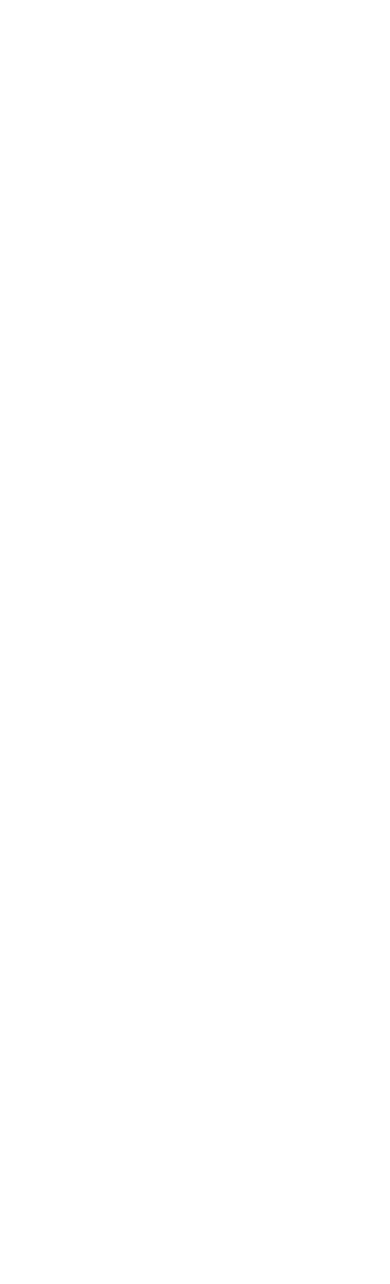
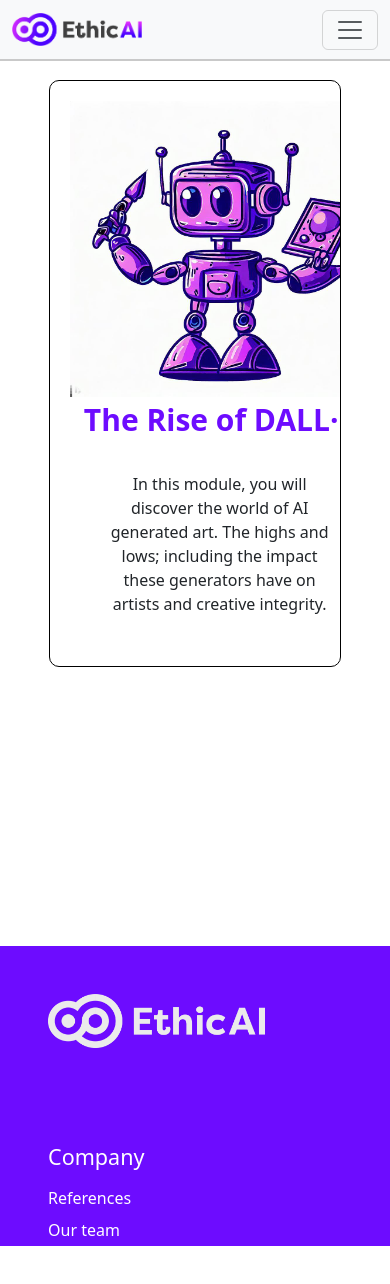
Before and after one commit to harslash/EthicAI, a Vue app in the folder project/ethicai-spa/: page /chatbots in a window 390 px wide. Shown: the top 1284 px of the page. Before the commit the page ends 844 px from the top, so only its background shows below. Built offline with nearby package versions, Linux system fonts and the light colour scheme.

Commit message:
Set up routing for chatbots module pages

```diff
--- a/project/ethicai-spa/src/components/pages/chatbots-page-1.vue
+++ b/project/ethicai-spa/src/components/pages/chatbots/chatbots-overview-page.vue
@@ -1,21 +1,25 @@
 <template>
-    <nav-bar />
+    <nav-bar/>
     <div class="container-fluid page-container">
         <div class="row h-100">
-
+            <div class="col-md-12">
+                <module-overview></module-overview>
+            </div>
         </div>
     </div>
-    <page-footer />
+    <page-footer/>
 </template>
 
 <script lang="ts">
-import { defineComponent, ref } from 'vue';
-import NavBar from '../reusable/nav-bar.vue';
-import PageFooter from '../reusable/page-footer.vue';
+
+import { defineComponent} from 'vue';
+import NavBar from '../../reusable/nav-bar.vue'
+import PageFooter from '../../reusable/page-footer.vue';
+import ModuleOverview from '../../reusable/module_overview.vue';
 
 
 export default defineComponent({
-    name: 'ChatbotsPage1',
+    name: 'ChatbotsOverviewPage',
     data() {
         return {
 
@@ -26,7 +30,8 @@ export default defineComponent({
     },
     components: {
         'nav-bar': NavBar,
-        'page-footer': PageFooter
+        'page-footer': PageFooter,
+        'module-overview': ModuleOverview
     }
 });
 </script>
--- /dev/null
+++ b/project/ethicai-spa/src/components/pages/chatbots/chatbots-page-1.vue
@@ -0,0 +1,40 @@
+<template>
+    <nav-bar/>
+    <div class="container-fluid page-container text-center">
+        <div class="row h-100">
+            <h1>The Age of Chatbots</h1>
+        </div>
+    </div>
+    <page-footer/>
+</template>
+
+<script lang="ts">
+import { defineComponent } from 'vue';
+import NavBar from '../../reusable/nav-bar.vue';
+import PageFooter from '../../reusable/page-footer.vue';
+
+
+export default defineComponent({
+    name: 'ChatbotsPage1',
+    data() {
+        return {
+        }
+    },
+    methods: {
+
+    },
+    components: {
+        'nav-bar': NavBar,
+        'page-footer': PageFooter
+    }
+});
+</script>
+
+<style scoped>
+@import url('https://fonts.googleapis.com/css2?family=Open+Sans:wght@700&display=swap');
+
+.container-fluid.page-container {
+    height: 105vh;
+    margin-top: 60px;
+}
+</style>
--- a/project/ethicai-spa/src/components/reusable/module_overview.vue
+++ b/project/ethicai-spa/src/components/reusable/module_overview.vue
@@ -31,7 +31,7 @@
 </template>
 
 <script lang="ts">
-import { defineComponent, DefineComponent } from 'vue';
+import { defineComponent} from 'vue';
 export default defineComponent ({
   name: 'ModuleOverview',
   methods: {
--- a/project/ethicai-spa/src/router/index.ts
+++ b/project/ethicai-spa/src/router/index.ts
@@ -1,5 +1,5 @@
 import { createRouter, createWebHistory, RouteRecordRaw } from 'vue-router';
-import LandingView from '../views/LandingView.vue'
+// import LandingView from '../views/LandingView.vue'
 import LoginView from '../views/LoginView.vue';
 
 const routes: Array<RouteRecordRaw> = [
@@ -25,17 +25,14 @@ const routes: Array<RouteRecordRaw> = [
     component: () => import(/* webpackChunkName: "about" */ '../views/ReferencesView.vue')
   },
   {
-  path: '/chatbots',
-  component: () => import(/* webpackChunkName: "dashboard" */ '../views/modules/chatbots/ChatbotsOverviewView.vue'),
-  children: [
-    {
-      path: 'the-age-of-chatbots',
-      name: 'the-age-of-chatbots',
-      component: () => import(/* webpackChunkName: "dashboard-profile" */ '../views/modules/chatbots/ChatbotsPageOneView.vue')
-    },
-  ]
-}
-
+    path: '/chatbots',
+    component: () => import('../views/modules/chatbots/ChatbotsOverviewView.vue'),
+  },
+  {
+    path: '/chatbots/the-age-of-chatbots',
+    name: 'the-age-of-chatbots',
+    component: () => import('../views/modules/chatbots/ChatbotsPageOneView.vue'),
+  },
 ]
 
 const router = createRouter({
--- a/project/ethicai-spa/src/views/modules/chatbots/ChatbotsOverviewView.vue
+++ b/project/ethicai-spa/src/views/modules/chatbots/ChatbotsOverviewView.vue
@@ -1,13 +1,15 @@
 <template>
     <div class="chatbots-overview">
-    <router-view></router-view>
+       <module-overview-page></module-overview-page>
     </div>
 </template>
 
 <script lang="ts">
+import ModuleOverviewPage from '../../../components/pages/chatbots/chatbots-overview-page.vue';
 export default {
     name: 'ChatbotsModuleOverviewView',
     components: {
+        'module-overview-page': ModuleOverviewPage
     }
 }
 </script>
--- a/project/ethicai-spa/src/views/modules/chatbots/ChatbotsPageOneView.vue
+++ b/project/ethicai-spa/src/views/modules/chatbots/ChatbotsPageOneView.vue
@@ -1,13 +1,15 @@
 <template>
     <div class="chatbots-page-one-view">
-        Chatbots page one view
+        <chatbots-page-one></chatbots-page-one>
     </div>
 </template>
 
 <script lang="ts">
+import ChatbotsPageOne from '../../../components/pages/chatbots/chatbots-page-1.vue';
 export default {
     name: 'ChatbotsPageOneView',
     components: {
+        'chatbots-page-one': ChatbotsPageOne
     }
 }
 </script>
```
